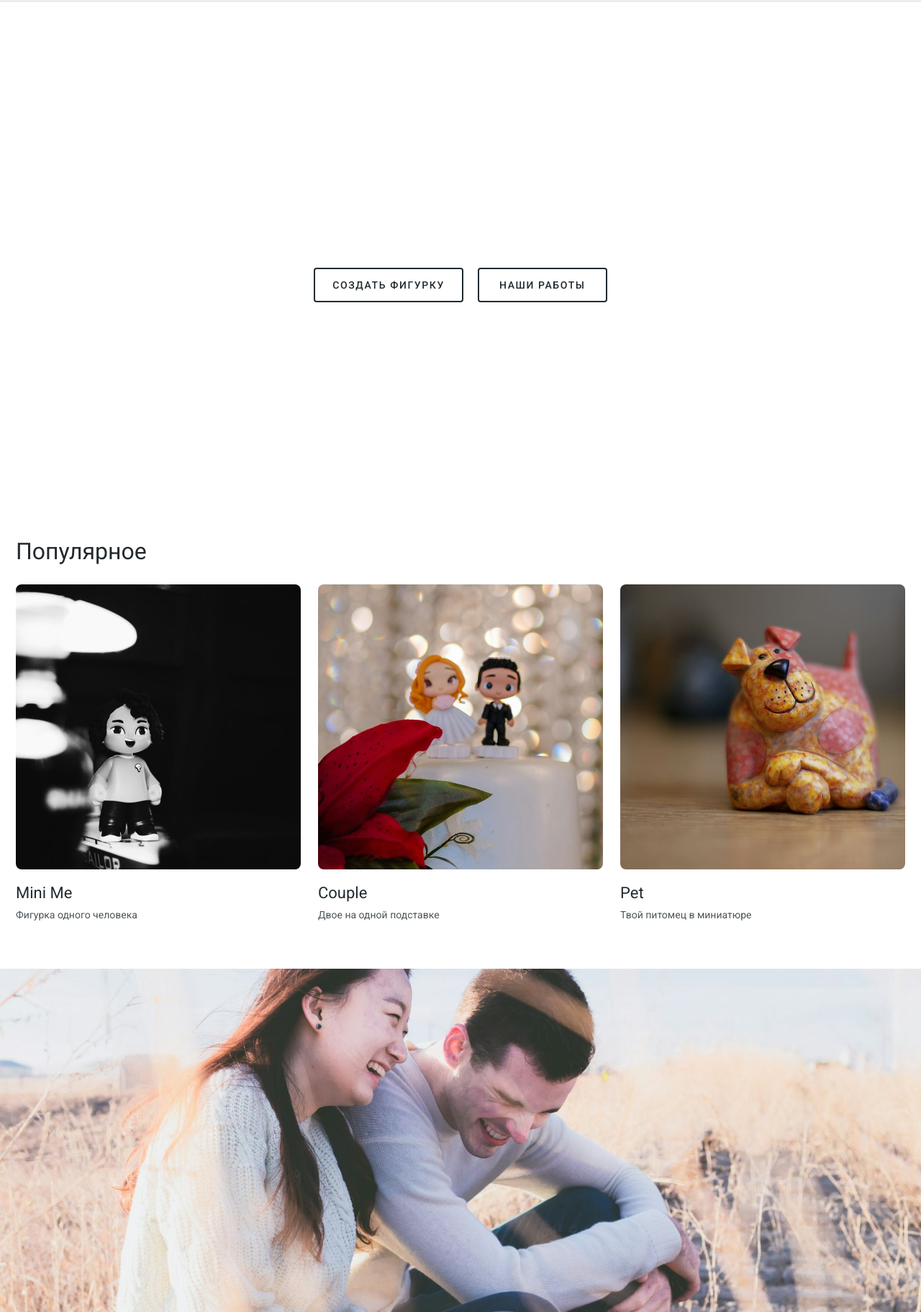
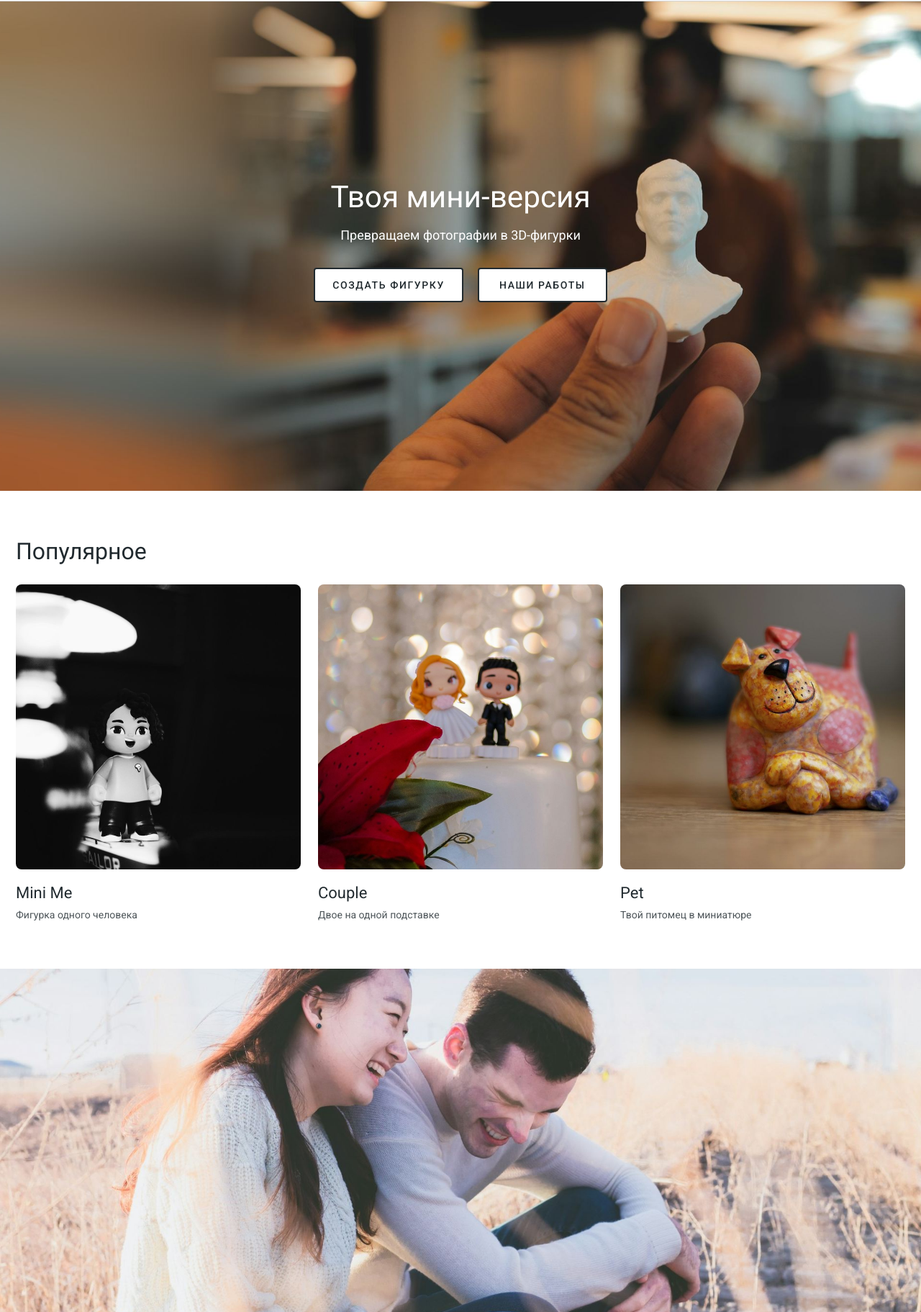
Before and after one commit to Malai72/minime, a plain HTML site: page index.html in a window 1280 px wide. Shown: the part 58-1881 px from the top of the page at 72% size. Drawn offline with Linux system fonts and the light colour scheme.

Commit message:
ЛР6: изображения — фон hero, object-fit

```diff
--- a/css/style.css
+++ b/css/style.css
@@ -329,3 +329,21 @@ img {
 .header {
   background-color: white;
 }
+
+/* ЛР6. Изображения: фон hero, object-fit и object-position */
+
+.hero {
+  background-image: url('../images/hero.jpg');
+  background-position: right center;
+  background-size: cover;
+}
+
+.banner-image {
+  object-fit: cover;
+  object-position: center;
+}
+
+.card-image {
+  aspect-ratio: 1 / 1;
+  object-fit: cover;
+}
```
